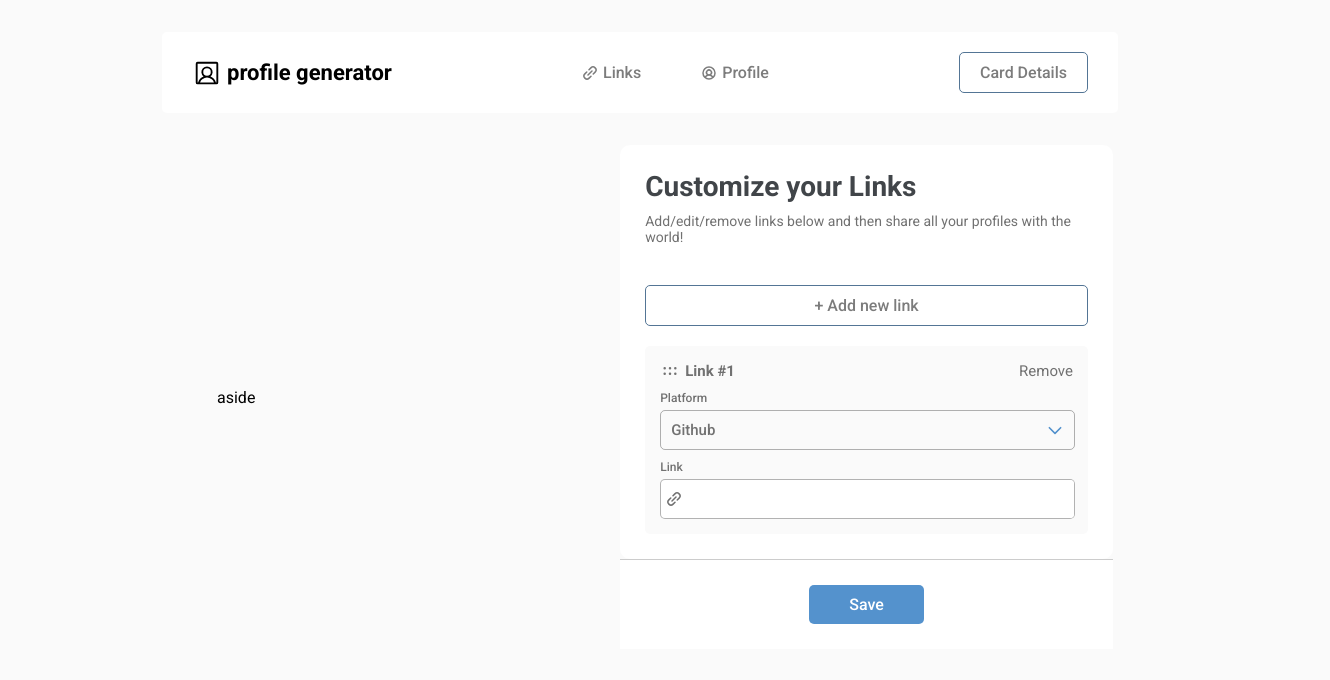
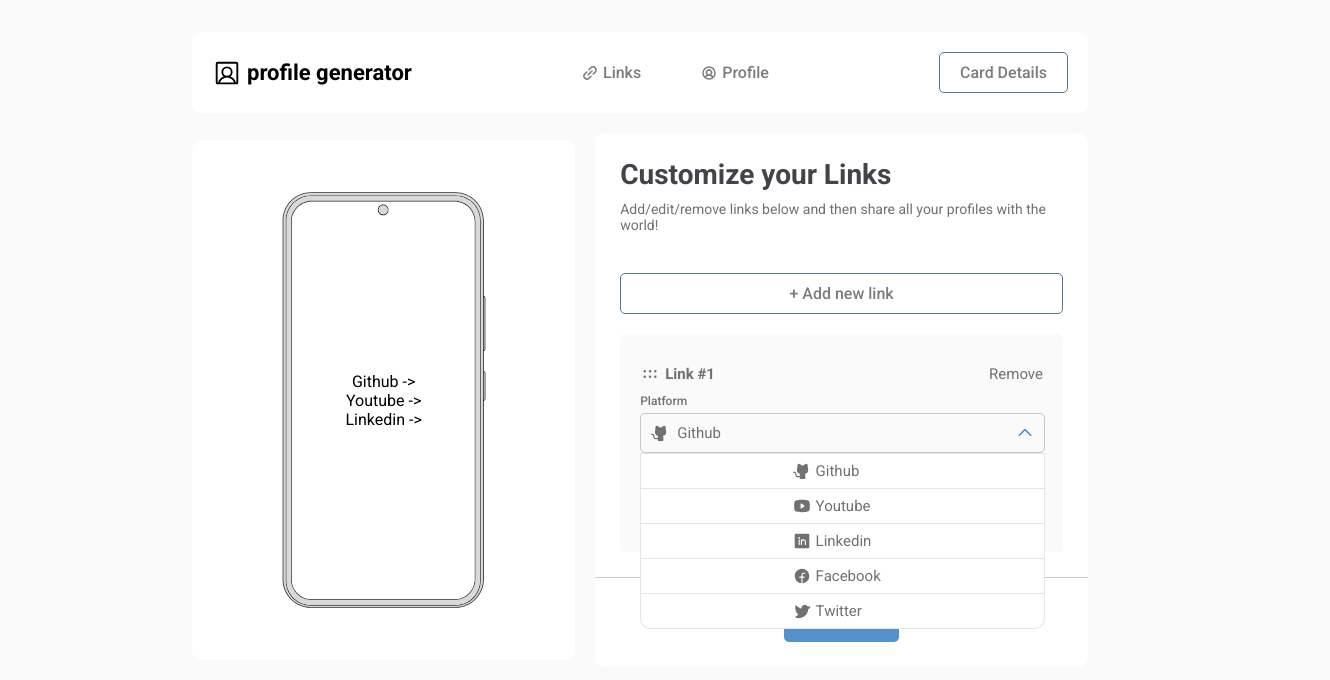
Before and after one commit to Paiva2/card-profile-generator, a React (Vite) app: page / in a window 1280 px wide. Both pictures are taken after a click on the button "Github". Shown: the top 680 px of the page, 1330 px wide, since content can reach past the window. Built offline with nearby package versions, Linux system fonts and the light colour scheme.

Commit message:
feat/new platform component

```diff
--- a/src/App.tsx
+++ b/src/App.tsx
@@ -7,8 +7,10 @@ function App() {
   return (
     <Fragment>
       <GlobalStyle />
-      <Header />
-      <Home />
+      <div className="root-wrapper">
+        <Header />
+        <Home />
+      </div>
     </Fragment>
   )
 }
--- a/src/components/DemoCard/index.tsx
+++ b/src/components/DemoCard/index.tsx
@@ -1,7 +1,41 @@
-import React from "react"
+import { DemoCardContainer } from "./styles"
 
 const DemoCard = () => {
-  return <div>DemoCard</div>
+  return (
+    <DemoCardContainer>
+      <div
+        style={{
+          height: "100%",
+        }}
+      >
+        <img
+          style={{
+            position: "absolute",
+            left: "50%",
+            top: "50%",
+            transform: "translate(-50%,-50%)",
+            width: "550px",
+          }}
+          src="../../../public/Phone-demo.svg"
+        />
+        <div
+          style={{
+            zIndex: 100,
+            display: "flex",
+            position: "relative",
+            alignItems: "center",
+            justifyContent: "center",
+            height: "100%",
+            flexDirection: "column",
+          }}
+        >
+          <div>Github {"->"}</div>
+          <div>Youtube {"->"}</div>
+          <div>Linkedin {"->"}</div>
+        </div>
+      </div>
+    </DemoCardContainer>
+  )
 }
 
 export default DemoCard
--- /dev/null
+++ b/src/components/DemoCard/styles.ts
@@ -0,0 +1,14 @@
+import { styled } from "styled-components"
+
+export const DemoCardContainer = styled.div`
+  height: 100%;
+  background-color: #fff;
+  border-radius: 10px;
+  min-height: 520px;
+  position: relative;
+  display: flex;
+  align-items: center;
+  justify-content: center;
+
+  //background-image: url("../../../public/Phone-demo.svg");
+`
--- a/src/components/Header/index.tsx
+++ b/src/components/Header/index.tsx
@@ -5,12 +5,14 @@ import {
   HeaderWrapper,
   LogoWrapper,
   NavigateSections,
+  NavigationHeader,
 } from "./styles"
 
 const Header = () => {
   return (
     <HeaderContainer>
       <HeaderWrapper>
+        <NavigationHeader>
           <LogoWrapper>
             <UserSquare size={30} weight="regular" />
             <p>profile generator</p>
@@ -28,6 +30,7 @@ const Header = () => {
           <CardDetailsWrapper>
             <button>Card Details</button>
           </CardDetailsWrapper>
+        </NavigationHeader>
       </HeaderWrapper>
     </HeaderContainer>
   )
--- a/src/components/Header/styles.ts
+++ b/src/components/Header/styles.ts
@@ -12,10 +12,16 @@ export const HeaderWrapper = styled.div`
   width: 70%;
   display: flex;
   align-items: center;
+  background-color: #fff;
+  border-radius: 10px;
+`
+
+export const NavigationHeader = styled.div`
+  display: flex;
+  align-items: center;
   justify-content: space-between;
-  background-color: #fff;
-  border-radius: 5px;
-  padding: 1.25rem 1.875rem;
+  width: 100%;
+  padding: 20px;
 `
 
 export const LogoWrapper = styled.div`
--- a/src/components/LinkCustomization/components/NewCard/index.tsx
+++ b/src/components/LinkCustomization/components/NewCard/index.tsx
@@ -1,13 +1,84 @@
-import { CaretDown, DotsSix, LinkSimple } from "@phosphor-icons/react"
 import {
+  CaretDown,
+  DotsSix,
+  LinkSimple,
+  GithubLogo,
+  YoutubeLogo,
+  FacebookLogo,
+  TwitterLogo,
+  LinkedinLogo,
+} from "@phosphor-icons/react"
+import {
+  DropdownList,
   LinkWrapper,
   NewCardContainer,
   NewCardHeader,
   PlatformTrigger,
   SocialWrapper,
 } from "./styles"
+import { useState, useRef, useEffect } from "react"
+
+interface PlatformSchema {
+  id: number
+  platform: string
+  prefix: string
+  icon: React.ReactNode
+}
 
 const NewCard = () => {
+  const [openPlatformList, setOpenPlatformList] = useState(false)
+  const [selectedPlatform, setSelectedPlatform] = useState<PlatformSchema>({
+    id: 1,
+    platform: "Github",
+    prefix: "https://github.com/",
+    icon: <GithubLogo size={18} weight="fill" />,
+  })
+
+  const linkRef = useRef<HTMLInputElement>(null)
+
+  const platformOptions = [
+    {
+      id: 1,
+      platform: "Github",
+      prefix: "https://github.com/",
+      icon: <GithubLogo size={18} weight="fill" />,
+    },
+    {
+      id: 2,
+      platform: "Youtube",
+      prefix: "https://youtube.com/",
+      icon: <YoutubeLogo size={18} weight="fill" />,
+    },
+    {
+      id: 3,
+      platform: "Linkedin",
+      prefix: "https://www.linkedin.com/in/",
+      icon: <LinkedinLogo size={18} weight="fill" />,
+    },
+    {
+      id: 4,
+      platform: "Facebook",
+      prefix: "https://www.facebook.com/",
+      icon: <FacebookLogo size={18} weight="fill" />,
+    },
+    {
+      id: 5,
+      platform: "Twitter",
+      prefix: "https://www.twitter.com/",
+      icon: <TwitterLogo size={18} weight="fill" />,
+    },
+  ]
+
+  const handleSetPlatform = (platform: PlatformSchema) => {
+    setSelectedPlatform(platform)
+  }
+
+  useEffect(() => {
+    if (linkRef.current) {
+      linkRef.current.defaultValue = selectedPlatform.prefix
+    }
+  }, [selectedPlatform])
+
   return (
     <NewCardContainer>
       <NewCardHeader>
@@ -20,17 +91,43 @@ const NewCard = () => {
       <SocialWrapper>
         <label>
           Platform
-          <PlatformTrigger>
+          <PlatformTrigger
+            platformList={openPlatformList}
+            onClick={() => setOpenPlatformList(!openPlatformList)}
+          >
             <span>
-              Github <CaretDown color="#5492cd" size={18} weight="bold" />
+              <div>
+                {selectedPlatform.icon} {selectedPlatform.platform}
+              </div>
+              <CaretDown
+                color="#5492cd"
+                size={18}
+                weight="bold"
+                className="arrow-icon"
+              />
             </span>
           </PlatformTrigger>
+          <DropdownList platformList={openPlatformList}>
+            {platformOptions.map((option) => {
+              return (
+                <li onClick={() => handleSetPlatform(option)} key={option.id}>
+                  <span>
+                    {option.icon} {option.platform}
+                  </span>
+                </li>
+              )
+            })}
+          </DropdownList>
         </label>
         <label>
           Link
           <LinkWrapper>
             <LinkSimple size={16} weight="bold" />
-            <input type="text" />
+            <input
+              onChange={() => console.log(linkRef?.current?.value)}
+              ref={linkRef}
+              type="text"
+            />
           </LinkWrapper>
         </label>
       </SocialWrapper>
--- a/src/components/LinkCustomization/components/NewCard/styles.ts
+++ b/src/components/LinkCustomization/components/NewCard/styles.ts
@@ -2,7 +2,7 @@ import { styled } from "styled-components"
 
 export const NewCardContainer = styled.div`
   background: #fafafa;
-  padding: 0.9375rem;
+  padding: 1.875rem 1.25rem;
   border-radius: 5px;
   display: flex;
   flex-direction: column;
@@ -45,12 +45,16 @@ export const SocialWrapper = styled.div`
     gap: 0.3125rem;
     flex-direction: column;
     font-size: 0.75rem;
+    position: relative;
   }
 `
+interface DropdownListProps {
+  platformList: boolean
+}
 
-export const PlatformTrigger = styled.button`
+export const PlatformTrigger = styled.button<DropdownListProps>`
   all: unset;
-  border: 1px solid rgba(0, 0, 0, 0.3);
+  border: 1px solid rgba(0, 0, 0, 0.2);
   border-radius: 5px;
   width: 100%;
   display: flex;
@@ -58,8 +62,13 @@ export const PlatformTrigger = styled.button`
   justify-content: space-between;
   cursor: pointer;
   font-size: 0.9375rem;
-  font-weight: 500;
   overflow: hidden;
+  font-weight: 400;
+
+  .arrow-icon {
+    transition: 0.2s ease-in-out;
+    transform: ${(props) => (props.platformList ? "rotate(180deg)" : "rotate(0)")};
+  }
 
   span {
     display: flex;
@@ -68,6 +77,60 @@ export const PlatformTrigger = styled.button`
     width: 100%;
     padding: 0.625rem;
   }
+
+  div {
+    display: flex;
+    align-items: center;
+    gap: 0.5rem;
+  }
+`
+
+export const DropdownList = styled.ul<DropdownListProps>`
+  opacity: ${(props) => (props.platformList ? 1 : 0)};
+  visibility: ${(props) => (props.platformList ? "visible" : "hidden")};
+  display: flex;
+  align-items: center;
+  justify-content: center;
+  flex-direction: column;
+  position: absolute;
+  background-color: #fff;
+  width: 100%;
+  top: 100%;
+  left: 0;
+  right: 0;
+  z-index: 1;
+  border: 1px solid rgba(0, 0, 0, 0.1);
+  border-bottom-left-radius: 10px;
+  border-bottom-right-radius: 10px;
+  font-weight: 400;
+  transition: 0.2s ease-in-out;
+
+  li:not(:last-child) {
+    border-bottom: 1px solid rgba(0, 0, 0, 0.1);
+  }
+
+  li {
+    width: 100%;
+    display: flex;
+    align-items: center;
+    justify-content: center;
+    padding: 0.5rem 0px;
+    font-size: 0.9375rem;
+    cursor: pointer;
+    transition: 0.2s;
+
+    span {
+      gap: 0.3125rem;
+      display: flex;
+      align-items: center;
+      width: 6.25rem;
+    }
+
+    &:hover {
+      background-color: #add0f1;
+      border-bottom: 1px solid transparent;
+    }
+  }
 `
 
 export const LinkWrapper = styled.div`
@@ -75,7 +138,7 @@ export const LinkWrapper = styled.div`
   align-items: center;
   gap: 0.3125rem;
   background: #fff;
-  border: 1px solid rgba(0, 0, 0, 0.3);
+  border: 1px solid rgba(0, 0, 0, 0.2);
   border-radius: 5px;
   width: 100%;
   display: flex;
--- a/src/components/LinkCustomization/index.tsx
+++ b/src/components/LinkCustomization/index.tsx
@@ -11,7 +11,7 @@ const LinkCustomization = () => {
     <CustomizeLinksContainer>
       <CustomizeHeader>
         <div>
-          <Text title>Customize your Links</Text>
+          <Text title="true">Customize your Links</Text>
           <Text>
             Add/edit/remove links below and then share all your profiles with the
             world!
--- a/src/components/LinkCustomization/styles.ts
+++ b/src/components/LinkCustomization/styles.ts
@@ -14,7 +14,7 @@ export const CustomizeHeader = styled.div`
   gap: 1.875rem;
 `
 interface TitleProps {
-  title?: boolean
+  title?: string
 }
 
 export const Text = styled.p<TitleProps>`
--- a/src/pages/Home/index.tsx
+++ b/src/pages/Home/index.tsx
@@ -1,33 +1,32 @@
+import DemoCard from "../../components/DemoCard"
 import LinkCustomization from "../../components/LinkCustomization"
-import { HomeWrapper, MainContainer, SaveButton, SaveWrapper } from "./styles"
+import {
+  CustomizationContainer,
+  DemonstrationContainer,
+  HomeWrapper,
+  MainContainer,
+  RightContainer,
+  SaveButton,
+  SaveWrapper,
+} from "./styles"
 
 const Home = () => {
   return (
     <MainContainer>
       <HomeWrapper>
-        <div>aside</div>
-        <div
-          style={{
-            width: "55%",
-          }}
-        >
-          <div
-            style={{
-              display: "flex",
-              flexDirection: "column",
-              backgroundColor: "#fff",
-              borderRadius: "10px",
-              gap: "10px",
-              padding: "25px",
-            }}
-          >
+        <DemonstrationContainer>
+          <DemoCard />
+        </DemonstrationContainer>
+
+        <RightContainer>
+          <CustomizationContainer>
             <LinkCustomization />
-          </div>
+          </CustomizationContainer>
 
           <SaveWrapper>
             <SaveButton>Save</SaveButton>
           </SaveWrapper>
-        </div>
+        </RightContainer>
       </HomeWrapper>
     </MainContainer>
   )
--- a/src/pages/Home/styles.ts
+++ b/src/pages/Home/styles.ts
@@ -1,18 +1,22 @@
 import { styled } from "styled-components"
 
 export const MainContainer = styled.main`
+  width: 100%;
   display: flex;
-  width: 100%;
+  align-items: center;
   justify-content: center;
-  padding: 2rem 1.5625rem;
-  align-items: center;
 `
 export const HomeWrapper = styled.div`
+  width: 70%;
   display: flex;
   align-items: center;
-  width: 70%;
   justify-content: space-between;
-  gap: 0.625rem;
+  border-radius: 10px;
+  gap: 1.25rem;
+`
+
+export const DemonstrationContainer = styled.div`
+  flex: 1;
 `
 
 export const SaveWrapper = styled.div`
@@ -43,3 +47,17 @@ export const SaveButton = styled.button`
     background-color: #397ab8;
   }
 `
+
+export const RightContainer = styled.div`
+  width: 55%;
+  background-color: #fff;
+  border-radius: 10px;
+  overflow: hidden;
+`
+
+export const CustomizationContainer = styled.div`
+  display: flex;
+  flex-direction: column;
+  gap: 0.625rem;
+  padding: 1.5625rem;
+`
--- a/src/styles/global.ts
+++ b/src/styles/global.ts
@@ -9,6 +9,21 @@ export const GlobalStyle = createGlobalStyle`
     font-family: 'Roboto', sans-serif;
     background-color: #FAFAFA;
 
+  .root-wrapper {
+    display: flex;
+    align-items: center;
+    justify-content: center;
+    flex-direction: column;
+    gap: 1.25rem;
+    width: 100%;
+  }
+
+  ul {
+    list-style: none;
+    padding: 0;
+    margin: 0;
+  }
+
     p {
       margin: 0;
     }
```
Also changed, not shown: public/Phone-demo.svg (added). Lines whose indentation alone changed are shown as unchanged.
